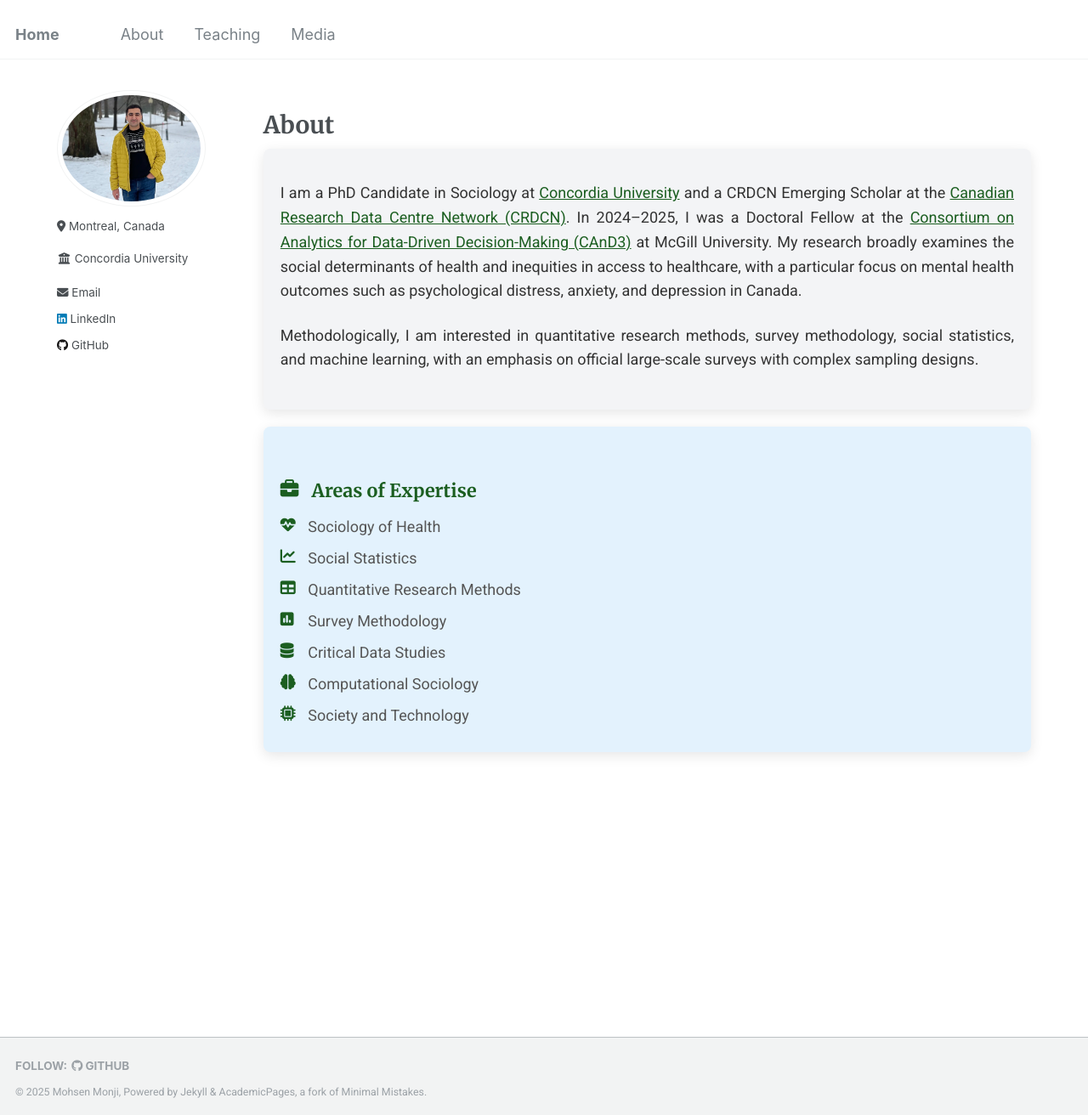
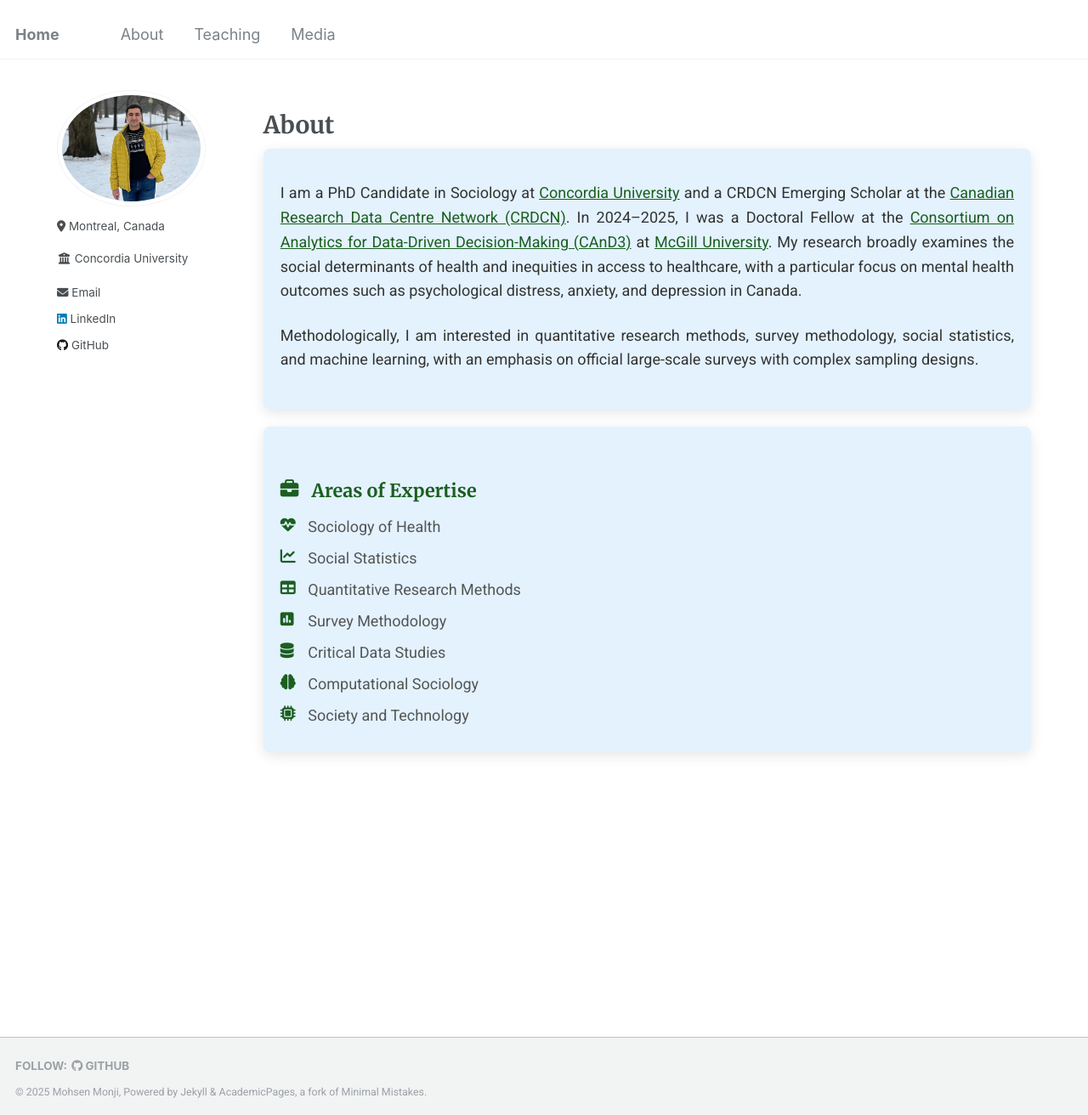
Before and after one commit to Mohsnmonji/mohsnmonji.github.io, a Jekyll site: the page built from about-me.md, in a window 1280 px wide and 1312 px high. Shown: the whole window at 85% size. Built offline with Jekyll 4.4.1, drawn with Linux system fonts in a browser that asks for light colours; part of the change alters nothing that is shown.

Commit message:
Update about-me.md

```diff
--- a/about-me.md
+++ b/about-me.md
@@ -18,6 +18,7 @@ author_profile: true
     padding: 20px;
     margin-bottom: 20px;
     color: #333333; /* Dark Gray Text */
+    background-color: #E3F2FD; /* Light Blue Background for all cards */
     box-shadow: 0px 4px 15px rgba(0, 0, 0, 0.1);
     transition: transform 0.2s, box-shadow 0.2s;
   }
@@ -25,18 +26,6 @@ author_profile: true
   .card:hover {
     transform: translateY(-5px);
     box-shadow: 0px 6px 20px rgba(0, 0, 0, 0.2);
-  }
-
-  .card:first-of-type {
-    background-color: #F3F4F6; /* Light Gray Background */
-  }
-
-  .card:nth-of-type(2) {
-    background-color: #E3F2FD; /* Light Blue Background for Expertise */
-  }
-
-  .card:nth-of-type(3) {
-    background-color: #F1F8E9; /* Light Green Background for Contact */
   }
 
   .card h3 {
@@ -91,7 +80,7 @@ author_profile: true
     <a href="https://crdcn.ca" target="_blank">Canadian Research Data Centre Network (CRDCN)</a>.
     In 2024–2025, I was a Doctoral Fellow at the
     <a href="https://www.mcgill.ca/cand3/our-people/fellows-2024-25" target="_blank">Consortium on Analytics for Data-Driven Decision-Making (CAnD3)</a>
-    at McGill University.
+    at <a href="https://www.mcgill.ca" target="_blank">McGill University</a>.
     My research broadly examines the social determinants of health and
     inequities in access to healthcare, with a particular focus on
     mental health outcomes such as psychological distress, anxiety, and depression in Canada.
```
